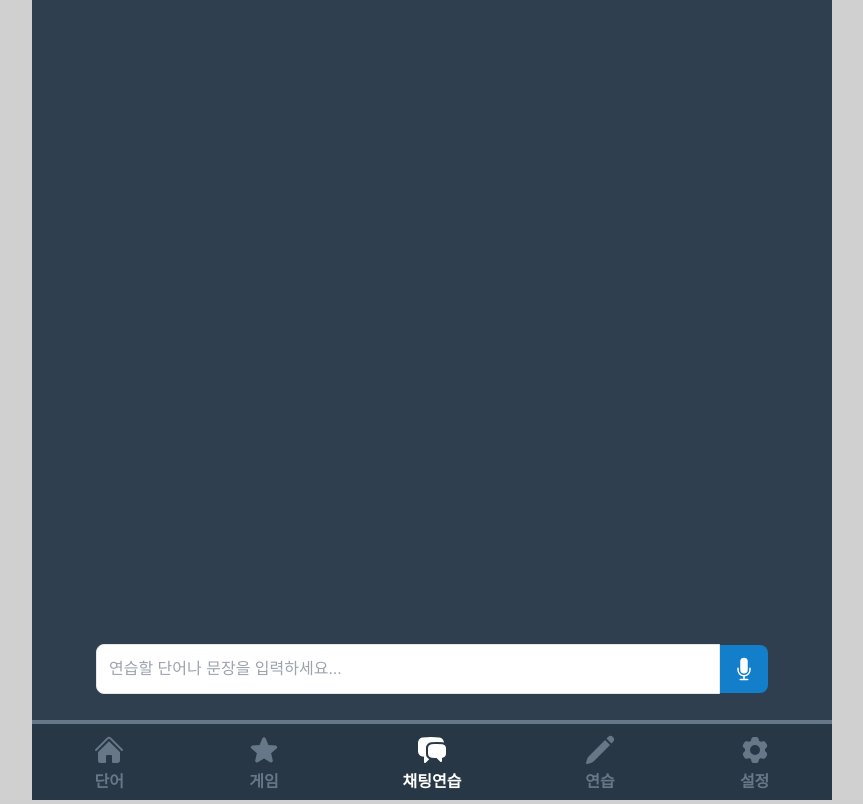
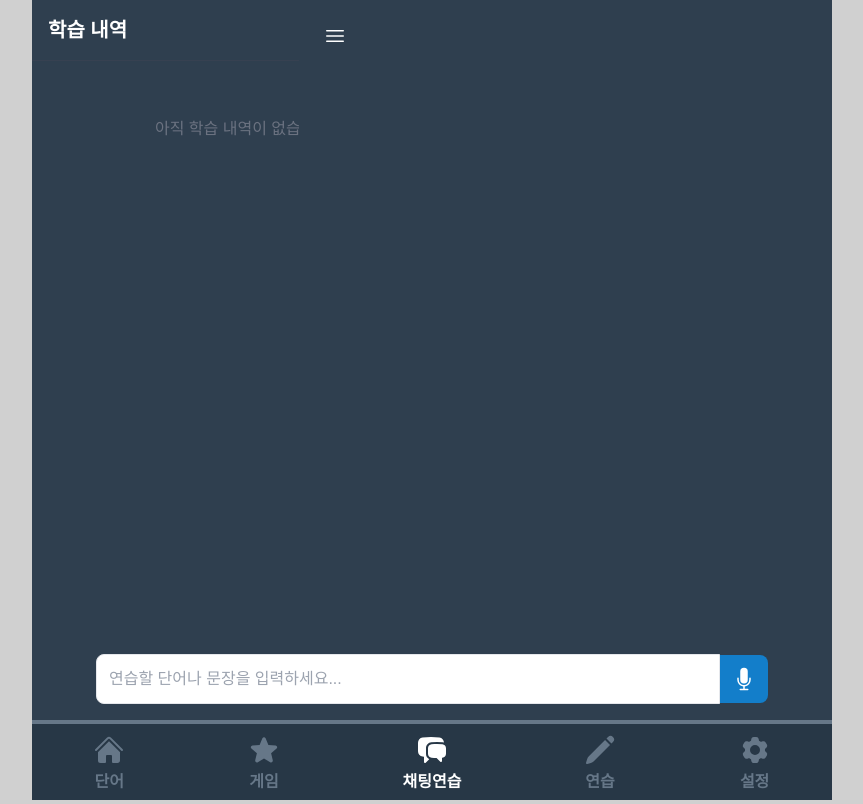
Before and after one commit to AI-X-Team-2/Final_Front, a React (Vite) app: page /chat-practice in a window 1280 px wide. Shown: the whole page, without its empty margins (208-1071 px from the left). Built offline with nearby package versions, Linux system fonts and the light colour scheme; a web font is replaced by a local one.

Commit message:
chat추가

```diff
--- a/src/component/FeedbackCard.jsx
+++ b/src/component/FeedbackCard.jsx
@@ -16,13 +16,16 @@ const WordFeedback = ({ data }) => (
         {data.incorrect_points && data.incorrect_points.length > 0 && (
             <div>
                 <h4 className="font-bold text-white mt-4 mb-2">상세 피드백</h4>
-                <div className="space-y-3 max-h-48 overflow-y-auto pr-2">
+                <div className="space-y-3 max-h-48 overflow-y-auto pr-2 scrollbar-hide">
+                    {/* ===== 여기가 핵심 수정 부분입니다 ===== */}
                     {data.incorrect_points.map((point, index) => (
                         <div key={index} className="p-3 bg-black bg-opacity-20 rounded-lg text-left text-sm">
+                            {/* 글자별 교정 내용을 표시합니다. */}
                             <p className="font-bold">
-                                <span className="text-white">"{point.actual}"</span> → <span className="text-white">"{point.expected}"</span>
+                                {/* 'point.actual'이 비어있으면 '-'로 표시하여 ""가 나오는 것을 방지합니다. */}
+                                <span className="text-white">"{point.wrong_text || '-'}"</span> → <span className="text-white">"{point.expected}"</span>
                             </p>
-                            <p className="text-xs text-gray-300 mt-1 mb-2">{point.teaching_point}</p>
+                            <p className="text-xs text-gray-300 mt-1 mb-2">초성: {point.teaching_point}</p>
                             <div className="text-xs space-y-1 border-t border-white/10 pt-2">
                                 <p><strong>입모양:</strong> {point.mouth_feedback}</p>
                                 <p><strong>혀 위치:</strong> {point.tongue_position_feedback}</p>
@@ -58,14 +61,24 @@ const FeedbackCard = ({ feedbackData, onClose }) => {
     const data = isSentence ? feedbackData.sentence_feedback : feedbackData;
 
     return (
-        <div className="relative w-full max-w-md p-6 mx-4 bg-custom-blue-gradient rounded-2xl shadow-lg text-white">
+        <div className="relative w-full max-w-md p-6 mx-4 bg-customFeedBack rounded-2xl shadow-lg text-white">
             <button onClick={onClose} className="absolute top-3 right-3 text-white hover:text-gray-300">
                 <XMarkIcon className="w-6 h-6" />
             </button>
 
-            <div className="mb-4 text-center">
-                <p className="text-sm text-gray-300">입력한 내용</p>
-                <p className="text-xl font-bold">"{feedbackData.userInput}"</p>
+            {/* ===== 1. 이 부분 수정 ===== */}
+            <div className="mb-4 text-center space-y-2">
+                <div>
+                    <p className="text-sm text-gray-300">입력한 내용</p>
+                    <p className="text-xl font-bold">"{feedbackData.userInput}"</p>
+                </div>
+                {/* 2. 문장일 때만 "사용자 발음" 표시 */}
+                {isSentence && (
+                     <div>
+                        <p className="text-sm text-gray-300">사용자 발음</p>
+                        <p className="text-lg font-bold text-gray-100">"{feedbackData.my_text || '-'}"</p>
+                    </div>
+                )}
             </div>
 
             <hr className="border-white/20 my-3" />
--- a/src/component/Words.jsx
+++ b/src/component/Words.jsx
@@ -355,7 +355,7 @@ const Words = ({ data, isReview }) => {
 
                             >
                               <p className="font-bold text-lg mb-2 text-white">
-                                틀린 발음: <span className="font-normal ">"{point.actual}" → "{point.expected}"</span>
+                                틀린 발음: <span className="font-normal ">"{point.wrong_text}" → "{point.expected}"</span>
                               </p>
 
                               {point.teaching_point && (
--- a/src/pages/ChatPractice.jsx
+++ b/src/pages/ChatPractice.jsx
@@ -1,8 +1,34 @@
 import React, { useState, useRef } from 'react';
 import axios from 'axios';
-import { MicrophoneIcon, StopCircleIcon } from '@heroicons/react/24/solid';
+import { MicrophoneIcon, StopCircleIcon, Bars3Icon } from '@heroicons/react/24/solid';
 import FeedbackCard from '../component/FeedbackCard';
 import LoadingSpinner from '../component/LodadingSpinner';
+
+// ... HistoryItem 컴포넌트 ...
+const HistoryItem = ({ item, onClick }) => {
+    return (
+        <div
+            className="bg-customBarGray p-3 rounded-lg mb-3 shadow-md cursor-pointer hover:bg-gray-700 transition-colors"
+            onClick={() => onClick(item.id)}
+        >
+            <p className="text-lg text-white font-bold truncate">"{item.userInput}"</p>
+            {item.type === 'word' && (
+                <div className="flex justify-between items-baseline mt-2">
+                    <p className="text-sm text-gray-300">인식된 발음: "{item.my_text || '-'}"</p>
+                    <p className="text-xl font-bold text-white">
+                        {item.score}점
+                    </p>
+                </div>
+            )}
+            {item.type === 'sentence' && item.sentence_feedback?.evaluation && (
+                 <p className="text-sm text-gray-300 mt-2 truncate">
+                    {item.sentence_feedback.evaluation}
+                 </p>
+            )}
+        </div>
+    );
+};
+
 
 const ChatPractice = () => {
     const [text, setText] = useState('');
@@ -10,31 +36,51 @@ const ChatPractice = () => {
     const [isLoading, setIsLoading] = useState(false);
     const [feedback, setFeedback] = useState(null);
     const [error, setError] = useState('');
+    const [chatHistory, setChatHistory] = useState([]);
+    const [isHistoryVisible, setIsHistoryVisible] = useState(true);
     const mediaRecorderRef = useRef(null);
     const audioChunksRef = useRef([]);
 
+    // ... 함수들 ...
+    const archiveCurrentFeedback = () => {
+        if (feedback) {
+            const isAlreadyArchived = chatHistory.some(item => item.id === feedback.id);
+            if (!isAlreadyArchived) {
+                setChatHistory(prev => [{ ...feedback, id: Date.now() }, ...prev]);
+            }
+            setFeedback(null);
+        }
+    };
+    const handleHistoryClick = (historyId) => {
+        const selectedFeedback = chatHistory.find(item => item.id === historyId);
+        if (selectedFeedback) {
+            if (feedback && !chatHistory.some(item => item.id === feedback.id)) {
+                archiveCurrentFeedback();
+            }
+            setFeedback(selectedFeedback);
+        }
+    };
     const handleStartRecording = async () => {
         if (!text.trim()) {
             alert('먼저 연습할 단어나 문장을 입력하세요.');
             return;
         }
+        if (feedback) {
+            archiveCurrentFeedback();
+        }
         setError('');
-        setFeedback(null);
         try {
             const stream = await navigator.mediaDevices.getUserMedia({ audio: true });
             mediaRecorderRef.current = new MediaRecorder(stream);
             audioChunksRef.current = [];
-
             mediaRecorderRef.current.ondataavailable = (event) => {
                 audioChunksRef.current.push(event.data);
             };
-
             mediaRecorderRef.current.onstop = async () => {
                 const audioBlob = new Blob(audioChunksRef.current, { type: 'audio/webm' });
                 await handleAnalysis(audioBlob);
                 stream.getTracks().forEach(track => track.stop());
             };
-
             mediaRecorderRef.current.start();
             setIsRecording(true);
         } catch (err) {
@@ -42,28 +88,25 @@ const ChatPractice = () => {
             setError('마이크에 접근할 수 없습니다. 권한을 확인해주세요.');
         }
     };
-
     const handleStopRecording = () => {
         if (mediaRecorderRef.current && mediaRecorderRef.current.state === 'recording') {
             mediaRecorderRef.current.stop();
             setIsRecording(false);
         }
     };
-
     const handleAnalysis = async (audioBlob) => {
         setIsLoading(true);
         const formData = new FormData();
         formData.append('audio_file', audioBlob, 'recording.webm');
         formData.append('target_sentence', text);
-
         const isSentence = text.length >= 6 || text.includes(' ');
         const endpoint = isSentence ? '/analyze_sentence' : '/analyze';
-
         try {
             const response = await axios.post(`http://127.0.0.1:8000${endpoint}`, formData, {
                 headers: { 'Content-Type': 'multipart/form-data' },
             });
             setFeedback({ ...response.data, type: isSentence ? 'sentence' : 'word', userInput: text });
+            setText('');
         } catch (err) {
             console.error('분석 API 오류:', err);
             setError('음성을 분석하는 중 오류가 발생했습니다.');
@@ -74,32 +117,67 @@ const ChatPractice = () => {
     };
 
     return (
-        <div className="flex flex-col items-center w-full h-screen bg-customGray overflow-hidden p-4">
-            {/* 피드백 카드 */}
-            {feedback && !isLoading && (
-                <FeedbackCard
-                    feedbackData={feedback}
-                    onClose={() => setFeedback(null)}
-                />
-            )}
+        <div className="w-full h-screen bg-customGray overflow-hidden relative">
+            <style>
+                {`
+                    .hide-scrollbar::-webkit-scrollbar { display: none; }
+                    .hide-scrollbar { -ms-overflow-style: none; scrollbar-width: none; }
+                `}
+            </style>
 
-            {/* 로딩 스피너 */}
-            {isLoading && <LoadingSpinner />}
+            <div className="flex w-full h-full">
+                {/* 왼쪽: 학습 내역 패널 */}
+                <aside className={`flex-shrink-0 h-full transition-all duration-300 ease-in-out ${isHistoryVisible ? 'w-1/3' : 'w-0'} overflow-hidden`}>
+                    <div className="w-[33.33vw] h-full flex flex-col bg-customGray border-r border-gray-700">
+                        <div className="flex-shrink-0 flex items-center justify-between p-4 border-b border-gray-700">
+                            <h2 className="text-xl text-white font-bold whitespace-nowrap">학습 내역</h2>
+                        </div>
+                        {/* ===== 여기가 수정된 부분입니다 ===== */}
+                        <div className="h-[65vh] overflow-y-auto p-4 space-y-2 hide-scrollbar">
+                            {chatHistory.length > 0 ? (
+                                chatHistory.map(item => <HistoryItem key={item.id} item={item} onClick={handleHistoryClick} />)
+                            ) : (
+                                <div className="text-center text-gray-500 pt-10">
+                                    <p>아직 학습 내역이 없습니다.</p>
+                                </div>
+                            )}
+                        </div>
+                    </div>
+                </aside>
 
-            {/* 하단 채팅 입력창 및 녹음 버튼 */}
-            <div className="fixed bottom-[90px] left-0 right-0 w-full p-4">
+                {/* 오른쪽: 메인 학습 공간 */}
+                <main className="flex-grow h-full flex flex-col relative">
+                    <button
+                        onClick={() => setIsHistoryVisible(!isHistoryVisible)}
+                        className="absolute top-4 left-4 text-white z-20 p-2 rounded-md hover:bg-gray-700 transition-colors"
+                    >
+                        <Bars3Icon className="w-6 h-6" />
+                    </button>
+                    <div className="flex-grow flex items-center justify-center pb-24">
+                        {isLoading && <LoadingSpinner />}
+                        {feedback && !isLoading && (
+                            <FeedbackCard
+                                feedbackData={feedback}
+                                onClose={archiveCurrentFeedback}
+                            />
+                        )}
+                    </div>
+                </main>
+            </div>
+
+            <div className="absolute bottom-20 left-0 right-0 w-full p-4 z-20">
                 <div className="flex items-center w-full max-w-2xl mx-auto">
                     <input
                         type="text"
                         value={text}
                         onChange={(e) => setText(e.target.value)}
                         placeholder="연습할 단어나 문장을 입력하세요..."
-                        className="flex-grow p-3 border rounded-l-lg focus:outline-none focus:ring-2 focus:ring-custom_blue"
+                        className="flex-grow p-3 border rounded-l-lg focus:outline-none focus:ring-2 focus:ring-custom_blue text-black"
                         disabled={isRecording}
                     />
                     <button
                         onClick={isRecording ? handleStopRecording : handleStartRecording}
-                        className={`p-3 text-white rounded-r-lg ${isRecording ? 'bg-red-500 hover:bg-red-600' : 'bg-custom_blue hover:bg-blue-700'}`}
+                        className={`p-3 text-white rounded-r-lg transition-colors ${isRecording ? 'bg-red-500 hover:bg-red-600' : 'bg-custom_blue hover:bg-blue-700'}`}
                     >
                         {isRecording ? <StopCircleIcon className="w-6 h-6" /> : <MicrophoneIcon className="w-6 h-6" />}
                     </button>
```
